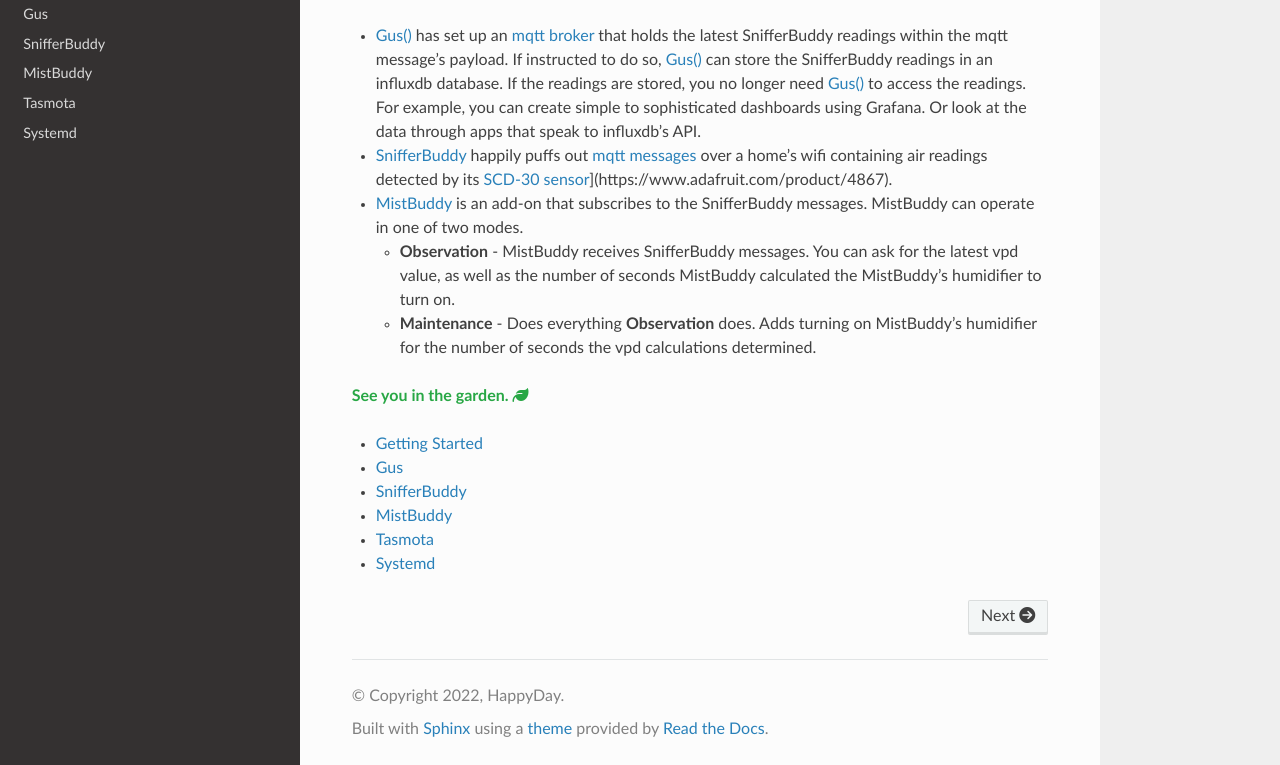
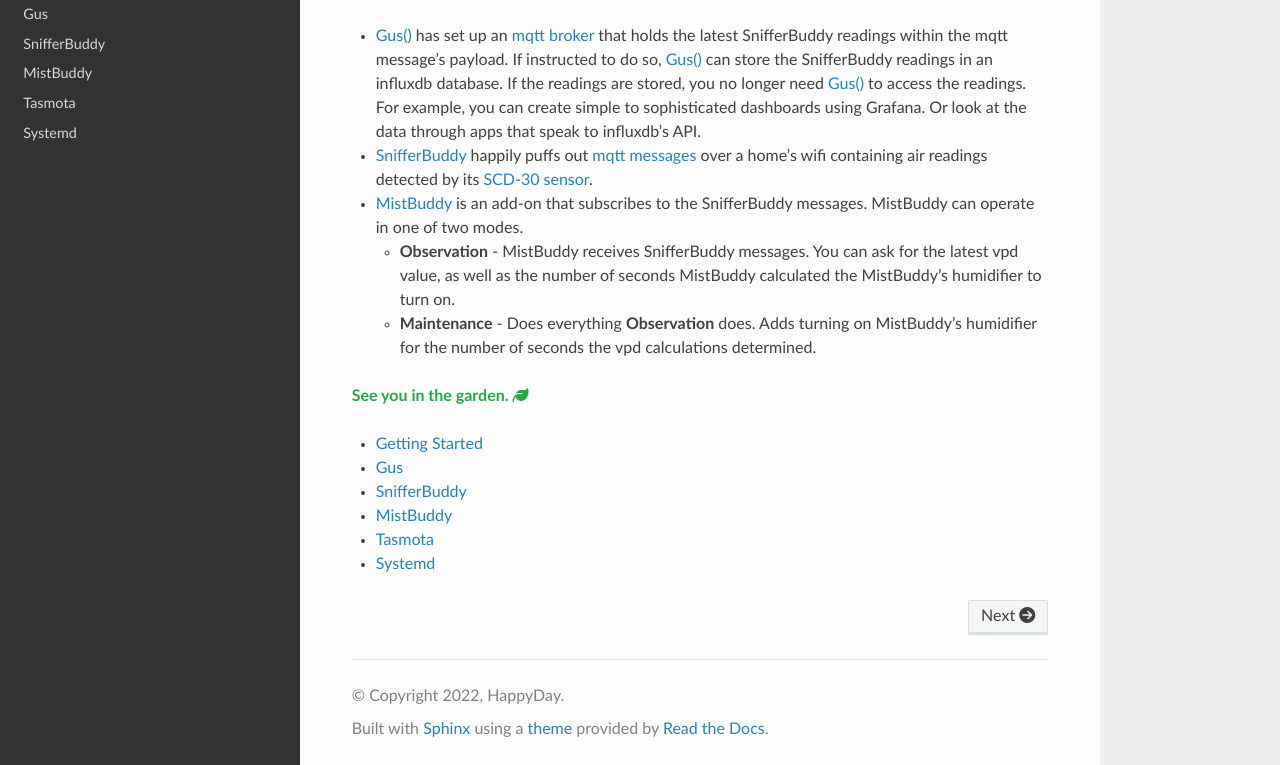
Before and after one commit to solarslurpi/GrowBuddies, a Sphinx documentation site: the page built from docs/index.md, in a window 1280 px wide and 900 px high, scrolled down 1264 px, cut to the strip 135-900 px from the top of the window. Built offline with Sphinx 7.4.7 and the Read the Docs theme 2.0.0, drawn with Linux system fonts in a browser that asks for light colours; nearby versions of some CDN libraries; part of the change alters nothing that is shown.

Commit message:
minor update to index.md

```diff
--- a/docs/index.md
+++ b/docs/index.md
@@ -61,7 +61,7 @@ In the bottom left-hand corner of the image, you see my grow tent.  There is a S
 :::
 The Buddies sure love to play!  It's non-stop fun as:
 - {doc}`Gus() <gus>` has set up an [mqtt broker](http://www.steves-internet-guide.com/mqtt-works/) that holds the latest SnifferBuddy readings within the mqtt message's payload.  If instructed to do so, {doc}`Gus() <gus>` can store the SnifferBuddy readings in an influxdb database.  If the readings are stored, you no longer need {doc}`Gus() <gus>` to access the readings.  For example, you can create simple to sophisticated dashboards using Grafana.  Or look at the data through apps that speak to influxdb's API.
-- {doc}` SnifferBuddy <snifferbuddy>` happily puffs out [mqtt messages](mqtt_install) over a home's wifi containing air readings detected by its [SCD-30 sensor](https://www.adafruit.com/product/4867)](https://www.adafruit.com/product/4867).
+- {doc}` SnifferBuddy <snifferbuddy>` happily puffs out [mqtt messages](mqtt_install) over a home's wifi containing air readings detected by its [SCD-30 sensor](https://www.adafruit.com/product/4867).
 
 - [MistBuddy](mistbuddy) is an add-on that subscribes to the SnifferBuddy messages.  MistBuddy can operate in one of two modes.
     - **Observation** - MistBuddy receives SnifferBuddy messages.  You can ask for the latest vpd value, as well as the number of seconds MistBuddy calculated the MistBuddy's humidifier to turn on.
```
